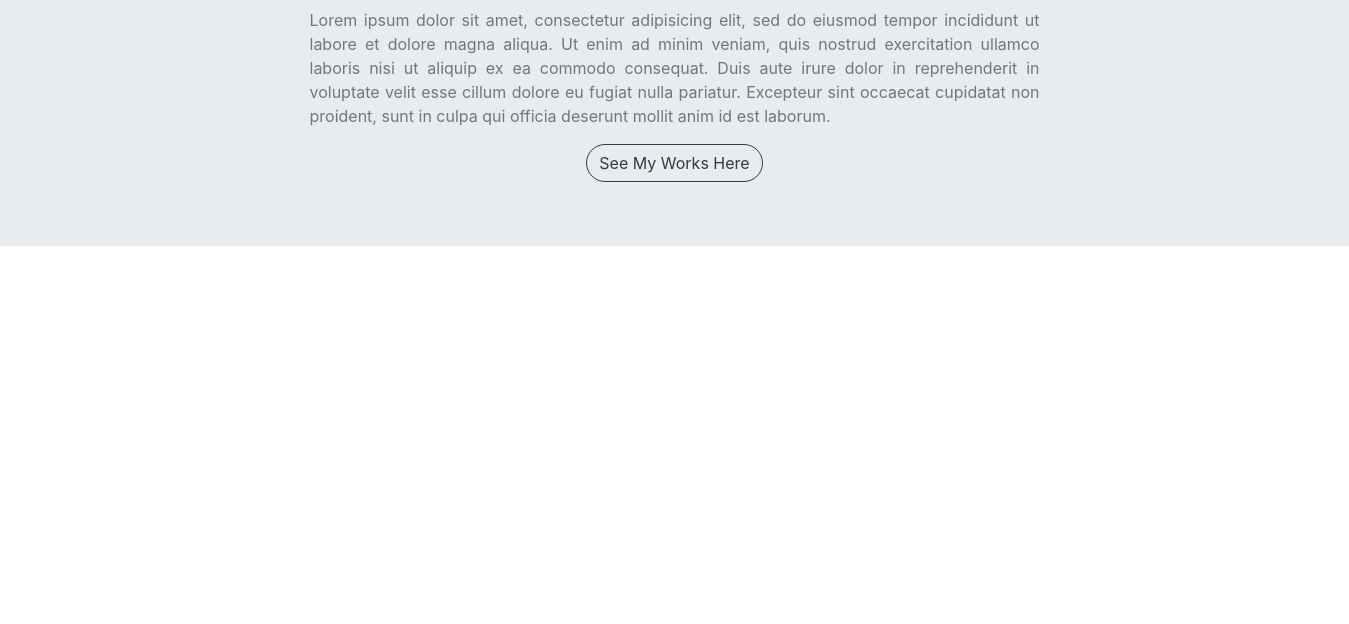
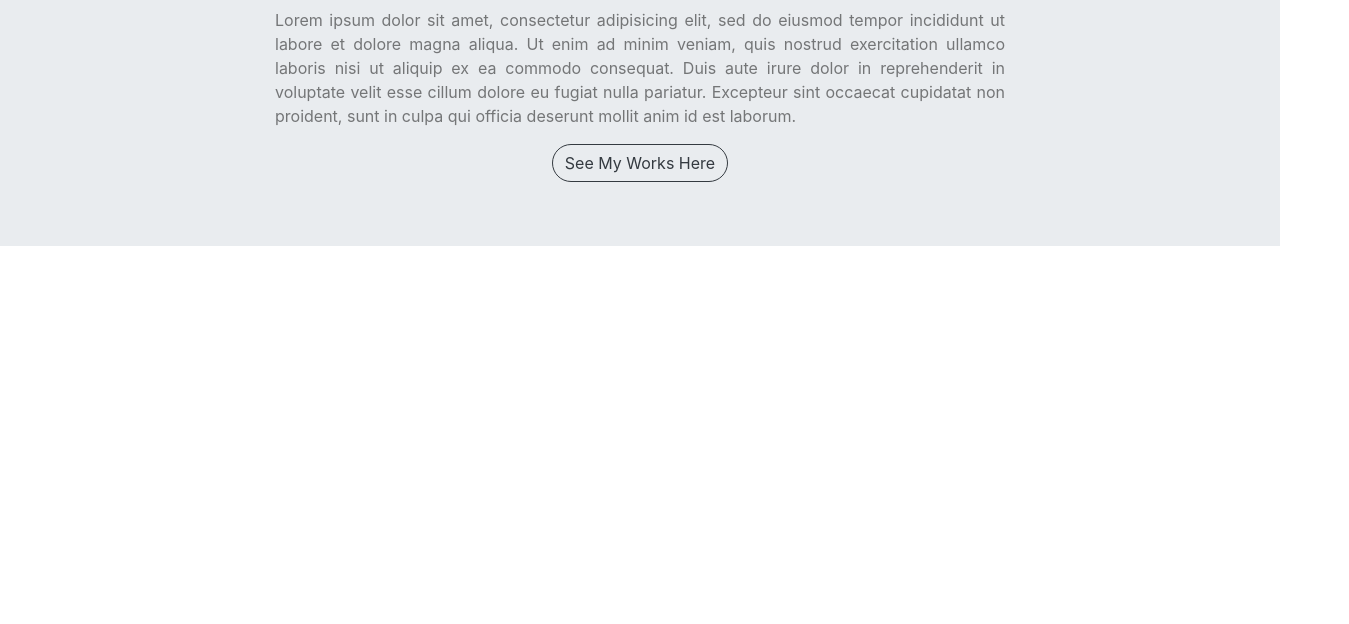
Before and after one commit to achmadshiddiqi/achmadshiddiqi.github.io, a plain HTML site: page page1.html in a window 1280 px wide. Shown: the part 176-800 px from the top of the page, 1349 px wide, since content can reach past the window. Drawn offline with nearby package versions, Linux system fonts and the light colour scheme.

Commit message:
Update page1.html
apus css

```diff
--- a/page1.html
+++ b/page1.html
@@ -10,11 +10,7 @@
 
     <!-- Custon CSS -->
     <style type="text/css">
-        section {
-            height: 700px;
-            width: 1349px;
-            margin: auto;
-        }
+
     </style>
 
     <title>Anjay Mabar</title>
```
